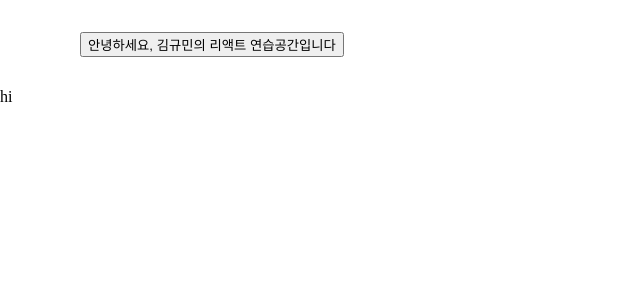
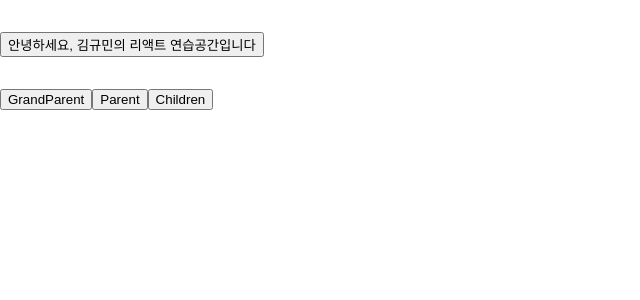
Before and after one commit to Gyuminn/practice-react, a React (Create React App) app: page /contextPractice in a window 1280 px wide. Shown: the top 300 px of the page, without its empty margins (0-640 px from the left). Built offline with nearby package versions, Linux system fonts and the light colour scheme.

Commit message:
feat: 라우팅 하위 주소 이동 구현

```diff
--- a/src/components/common/Header.jsx
+++ b/src/components/common/Header.jsx
@@ -15,7 +15,7 @@ const Header = () => {
 export default Header;
 
 const StyledRoot = styled.div`
-  margin: 2rem 5rem;
+  margin: 2rem 0;
   display: flex;
   flex-direction: column;
 `;
--- /dev/null
+++ b/src/components/contextPractices/Children.jsx
@@ -0,0 +1,7 @@
+import React from "react";
+
+const Children = () => {
+  return <div>Children</div>;
+};
+
+export default Children;
--- /dev/null
+++ b/src/components/contextPractices/GrandParent.jsx
@@ -0,0 +1,7 @@
+import React from "react";
+
+const GrandParent = () => {
+  return <div>GrandParent</div>;
+};
+
+export default GrandParent;
--- /dev/null
+++ b/src/components/contextPractices/Parent.jsx
@@ -0,0 +1,7 @@
+import React from "react";
+
+const Parent = () => {
+  return <div>Parent</div>;
+};
+
+export default Parent;
--- a/src/pages/ContextPractice.jsx
+++ b/src/pages/ContextPractice.jsx
@@ -1,7 +1,20 @@
 import React from "react";
+import { Link } from "react-router-dom";
 
 const ContextPractice = () => {
-  return <div>hi</div>;
+  return (
+    <div>
+      <Link to="GrandParent">
+        <button>GrandParent</button>
+      </Link>
+      <Link to="Parent">
+        <button>Parent</button>
+      </Link>
+      <Link to="Children">
+        <button>Children</button>
+      </Link>
+    </div>
+  );
 };
 
 export default ContextPractice;
--- a/src/pages/Main.jsx
+++ b/src/pages/Main.jsx
@@ -26,7 +26,6 @@ export default Main;
 const StyledRoot = styled.div`
   display: flex;
   flex-direction: column;
-  padding-left: 5rem;
 `;
 
 const StyledLink = styled(Link)`
--- a/src/pages/MyComponents.jsx
+++ b/src/pages/MyComponents.jsx
@@ -20,6 +20,6 @@ MyComponents.defaultProps = {
 
 MyComponents.propTypes = {
   name: PropTypes.string,
-  favoriteNumber: PropTypes.number.isRequired,
+  // favoriteNumber: PropTypes.number.isRequired,
 };
 export default MyComponents;
--- a/src/router.jsx
+++ b/src/router.jsx
@@ -1,11 +1,13 @@
 import { BrowserRouter, Route, Routes } from "react-router-dom";
-import App from "./App";
 import MyComponents from "./pages/MyComponents";
 import Say from "./pages/Say";
 import EventPractice from "./pages/EventPractice";
 import ContextPractice from "./pages/ContextPractice";
 import Main from "./pages/Main";
 import Header from "./components/common/Header";
+import GrandParent from "./components/contextPractices/GrandParent";
+import Parent from "./components/contextPractices/Parent";
+import Children from "./components/contextPractices/Children";
 
 const Router = () => {
   return (
@@ -17,6 +19,9 @@ const Router = () => {
         <Route path="/useStatePractice" element={<Say />} />
         <Route path="/eventPractice" element={<EventPractice />} />
         <Route path="/contextPractice" element={<ContextPractice />} />
+        <Route path="/contextPractice/GrandParent" element={<GrandParent />} />
+        <Route path="/contextPractice/Parent" element={<Parent />} />
+        <Route path="/contextPractice/Children" element={<Children />} />
       </Routes>
     </BrowserRouter>
   );
```
Also changed, not shown: src/index.css (deleted, +0 -13 lines).
